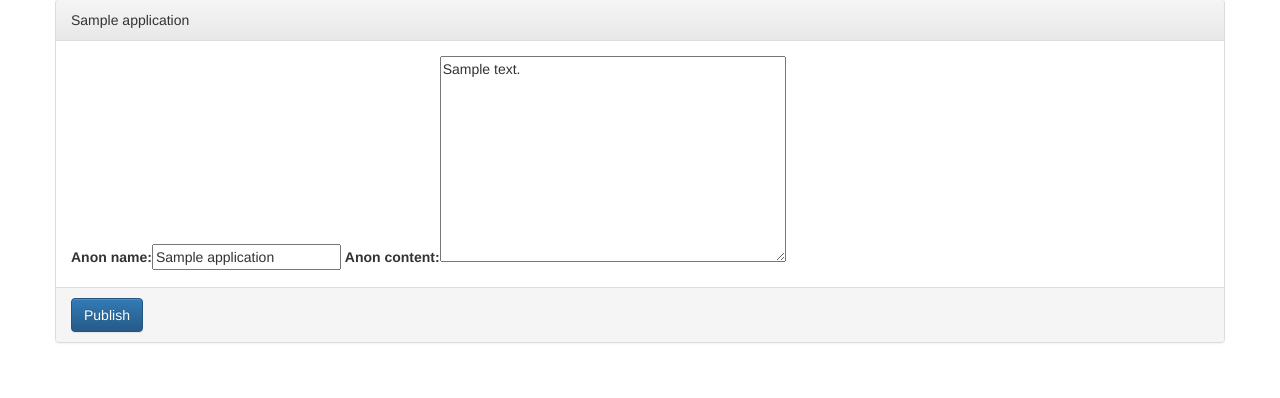
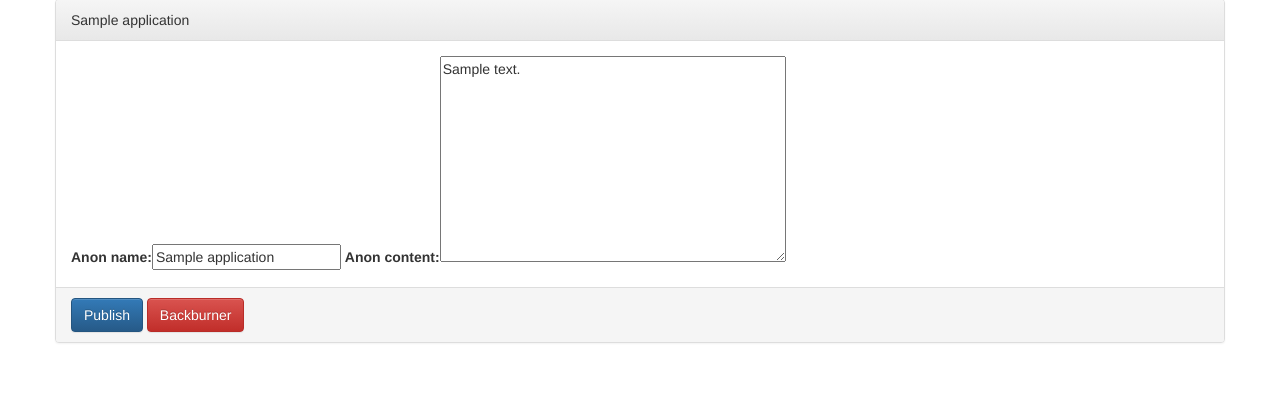
Before and after one commit to DemokratieInBewegung/appntr, a Django app: page /applications/ in a window 1280 px wide. Shown: the part 99-497 px from the top of the page. Run offline with Django 3.2, Linux system fonts and the light colour scheme; a user stored in the database is signed in; tables that the repository leaves empty hold one stand-in row (values such as "Sample post"); some libraries are stand-ins or nearby versions.

Commit message:
reactivate button

```diff
--- a/templates/applications.html
+++ b/templates/applications.html
@@ -14,7 +14,7 @@
           </div>
           <div class="panel-footer">
             <button type="submit" class="btn btn-primary">Publish</button>
-            <!-- <button type="submit" class="btn btn-danger">Backburner</button> -->
+            <a href="/applications/{{app.id}}/set_state/backburner" class="btn btn-danger">Backburner</a>
           </div>
         </div>
       </form>
```
